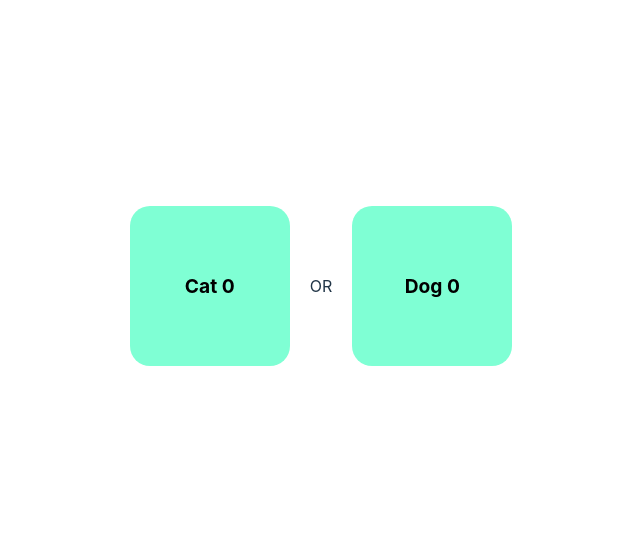
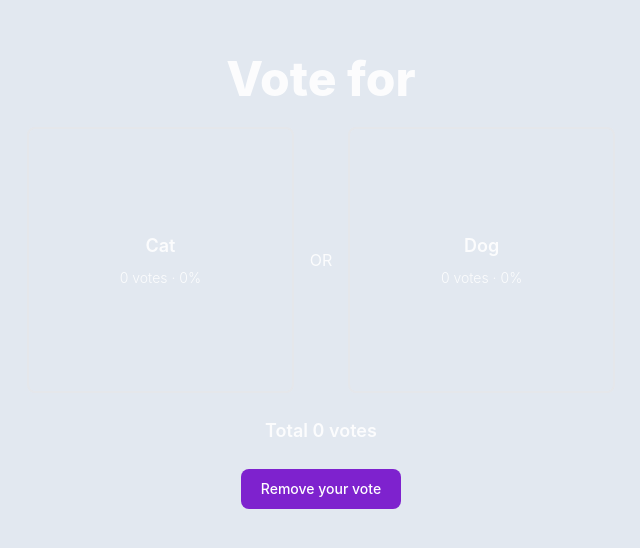
Before and after one commit to Rrhul0/voting-app-websocket, a React (Vite) app: page / in a window 1280 px wide. Shown: the part 114-662 px from the top of the page, without its empty margins (319-959 px from the left). Built offline with nearby package versions, Linux system fonts and the light colour scheme; no server answers.

Commit message:
removed default css and added tailwind css to app

```diff
--- a/src/App.css
+++ /dev/null
@@ -1,21 +0,0 @@
-.App {
-    height: 100vh;
-    width: 100vw;
-    display: flex;
-    align-items: center;
-    justify-content: center;
-    gap: 20px;
-}
-
-.box {
-    text-align: center;
-    font-size: larger;
-    font-weight: bolder;
-    display: flex;
-    align-items: center;
-    justify-content: center;
-    aspect-ratio: 1;
-    height: 20%;
-    background-color: aquamarine;
-    border-radius: 20px;
-}
--- a/src/App.tsx
+++ b/src/App.tsx
@@ -1,5 +1,4 @@
 import { useEffect, useState } from 'react'
-import './App.css'
 
 import io from 'socket.io-client'
 
@@ -23,26 +22,69 @@ function App() {
         }
     })
 
-    function vote(who: 'cat' | 'dog') {
-        console.log(who, voted)
+    function vote(who: 'cat' | 'dog' | 'none') {
         if (voted === who) return
-        if (voted !== 'none') {
-            socket.emit('unvote', voted)
-        }
+        //if changing vote or removing the vote first need to unvote
+        if (voted !== 'none' || who === 'none') socket.emit('unvote', voted)
+
         setVoted(who)
         socket.emit('vote', who)
     }
 
+    const votesPercent = {
+        cat: votesCat + votesDog !== 0 ? ((votesCat * 100) / (votesCat + votesDog)).toFixed(2) : 0,
+        dog: votesCat + votesDog !== 0 ? ((votesDog * 100) / (votesCat + votesDog)).toFixed(2) : 0,
+    }
+
     return (
-        <div className='App'>
-            <button className='box' onClick={() => vote('cat')}>
-                Cat {votesCat}
+        <main className='flex flex-col w-screen h-screen justify-center gap-6 bg-slate-200'>
+            <h1 className='text-5xl font-extrabold text-center'>Vote for</h1>
+            <div className='flex items-center justify-center gap-4 h-1/3'>
+                <button
+                    className={
+                        'flex flex-col gap-2 items-center justify-center aspect-square h-full rounded-lg border-2 relative overflow-hidden ' +
+                        `${voted === 'cat' ? ' border-green-400 ' : ' '}`
+                    }
+                    onClick={() => vote('cat')}
+                >
+                    <h2 className='text-lg font-semibold'>Cat</h2>
+                    <div className='font-light text-sm'>
+                        {votesCat} votes · {votesPercent.cat}%
+                    </div>
+                    <div
+                        style={{ height: votesPercent.cat + '%' }}
+                        className='absolute left-0 right-0 bottom-0 bg-pink-400 bg-opacity-50 rounded transition-all duration-700'
+                    ></div>
+                </button>
+                <div>OR</div>
+
+                <button
+                    className={
+                        'flex flex-col gap-2 items-center justify-center aspect-square h-full rounded-lg border-2 relative overflow-hidden ' +
+                        `${voted === 'dog' ? 'border-green-400' : ''}`
+                    }
+                    onClick={() => vote('dog')}
+                >
+                    <h2 className='text-lg font-semibold'>Dog</h2>
+                    <div className='font-light text-sm'>
+                        {votesDog} votes · {votesPercent.dog}%
+                    </div>
+                    <div
+                        style={{ height: votesPercent.dog + '%' }}
+                        className={
+                            'absolute left-0 right-0 bottom-0 bg-pink-400 bg-opacity-50 rounded transition-all duration-700'
+                        }
+                    ></div>
+                </button>
+            </div>
+            <h2 className='text-center text-lg font-semibold'>Total {votesCat + votesDog} votes</h2>
+            <button
+                onClick={() => vote('none')}
+                className='self-center focus:outline-none text-white bg-purple-700 hover:bg-purple-800 focus:ring-4 focus:ring-purple-300 font-medium rounded-lg text-sm px-5 py-2.5 mb-2 dark:bg-purple-600 dark:hover:bg-purple-700 dark:focus:ring-purple-900'
+            >
+                Remove your vote
             </button>
-            <div>OR</div>
-            <button className='box' onClick={() => vote('dog')}>
-                Dog {votesDog}
-            </button>
-        </div>
+        </main>
     )
 }
 
--- a/src/index.css
+++ b/src/index.css
@@ -1,3 +1,7 @@
+@tailwind base;
+@tailwind components;
+@tailwind utilities;
+
 :root {
     font-family: Inter, system-ui, Avenir, Helvetica, Arial, sans-serif;
     line-height: 1.5;
@@ -13,57 +17,3 @@
     -moz-osx-font-smoothing: grayscale;
     -webkit-text-size-adjust: 100%;
 }
-
-a {
-  font-weight: 500;
-  color: #646cff;
-  text-decoration: inherit;
-}
-a:hover {
-  color: #535bf2;
-}
-
-body {
-  margin: 0;
-  display: flex;
-  place-items: center;
-  min-width: 320px;
-  min-height: 100vh;
-}
-
-h1 {
-  font-size: 3.2em;
-  line-height: 1.1;
-}
-
-button {
-  border-radius: 8px;
-  border: 1px solid transparent;
-  padding: 0.6em 1.2em;
-  font-size: 1em;
-  font-weight: 500;
-  font-family: inherit;
-  background-color: #1a1a1a;
-  cursor: pointer;
-  transition: border-color 0.25s;
-}
-button:hover {
-  border-color: #646cff;
-}
-button:focus,
-button:focus-visible {
-  outline: 4px auto -webkit-focus-ring-color;
-}
-
-@media (prefers-color-scheme: light) {
-  :root {
-    color: #213547;
-    background-color: #ffffff;
-  }
-  a:hover {
-    color: #747bff;
-  }
-  button {
-    background-color: #f9f9f9;
-  }
-}
```
Lines whose indentation alone changed are shown as unchanged.
